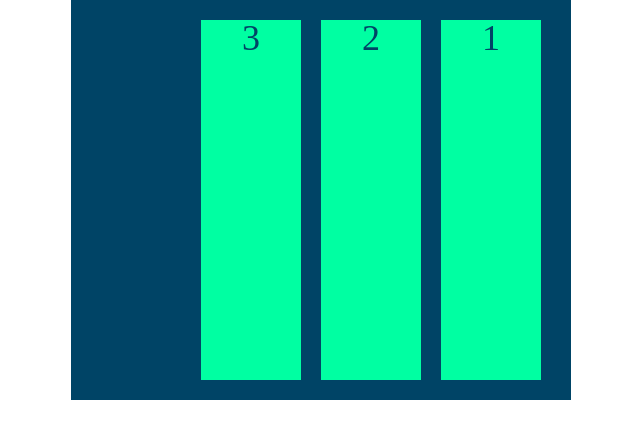
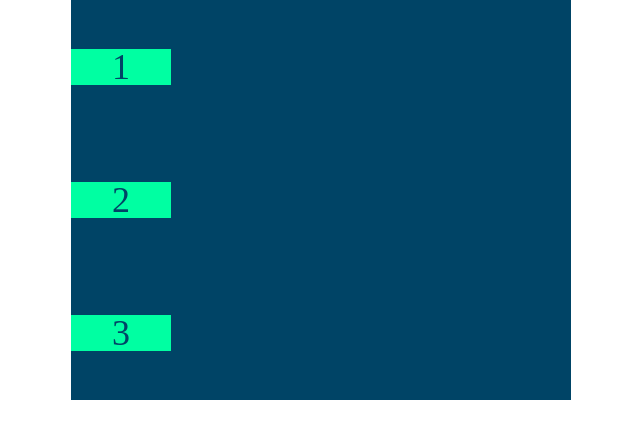
Before and after one commit to Bobchiang/2023-Software-Engineering-Experience-Camp, a plain HTML site: page index.html in a window 1280 px wide. Shown: the whole page, without its empty margins (319-959 px from the left). Drawn offline with Linux system fonts and the light colour scheme.

Commit message:
justify-content

```diff
--- a/style.css
+++ b/style.css
@@ -1,4 +1,4 @@
-/*  flex-direction */
+/*  justify-content */
 
 /* http://meyerweb.com/eric/tools/css/reset/
    v2.0 | 20110126
@@ -137,24 +137,25 @@ table {
 *:after {
   box-sizing: border-box;
 }
+
 .container{
     width: 500px;
     height: 400px;
     margin: 0 auto;
     background: #004466;
-    padding: 20px;
     display: flex;
-    /* 主軸的起點從右到左 */
-    flex-direction: row-reverse;
-    /* flex-direction: column-reverse; */
+    flex-direction: column;
+    /* flex-direction: row; */
+    /* justify-content: 主軸對齊方式 */
+    /* justify-content: center; */
+    /* justify-content: flex-end; */
+    justify-content: space-around;
+    /* justify-content: space-between; */
+    /* justify-content: flex-start; */
   }
   .item{
     width: 100px;
     background: #00ffa2;
-    /* ml10 */
-    margin-left: 10px;
-    /* mr10 */
-    margin-right: 10px;
     color: #004466;
     font-size: 36px;
     text-align: center;
```
